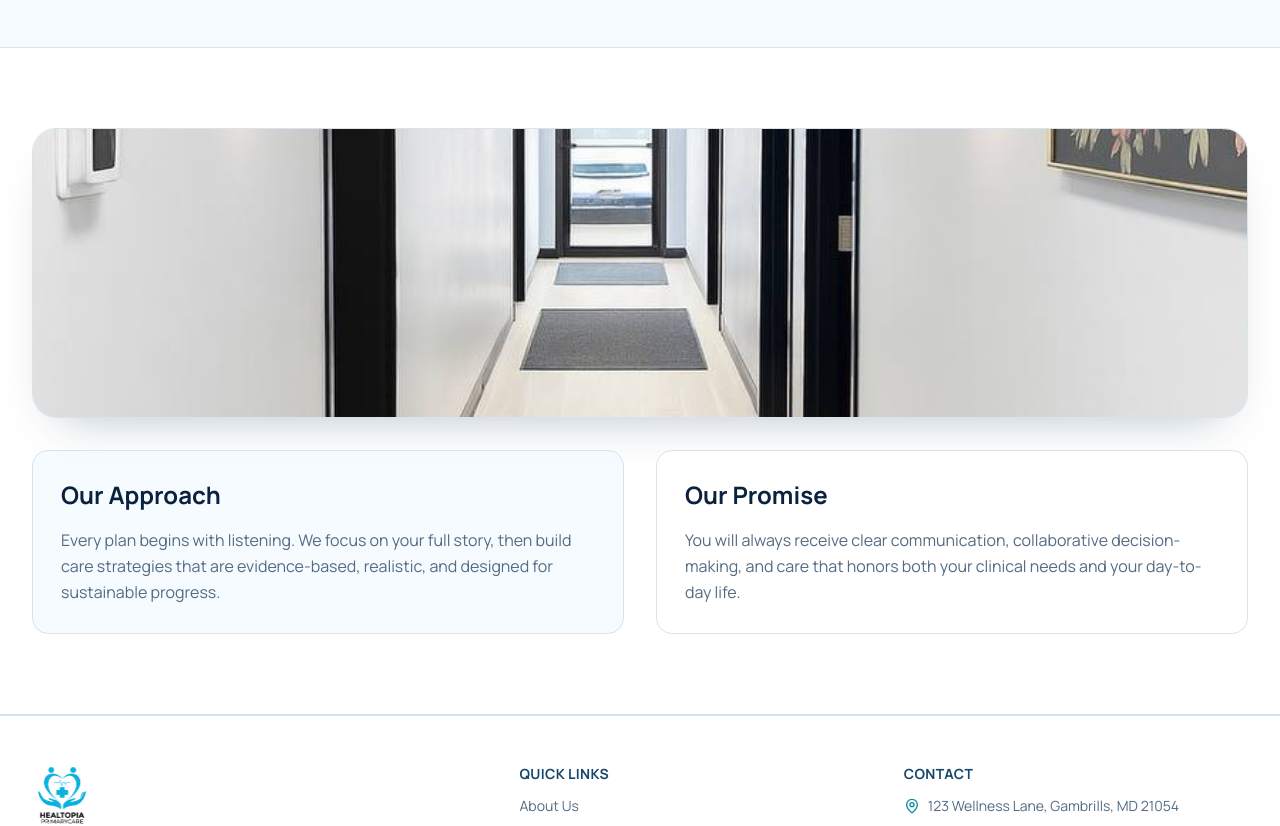
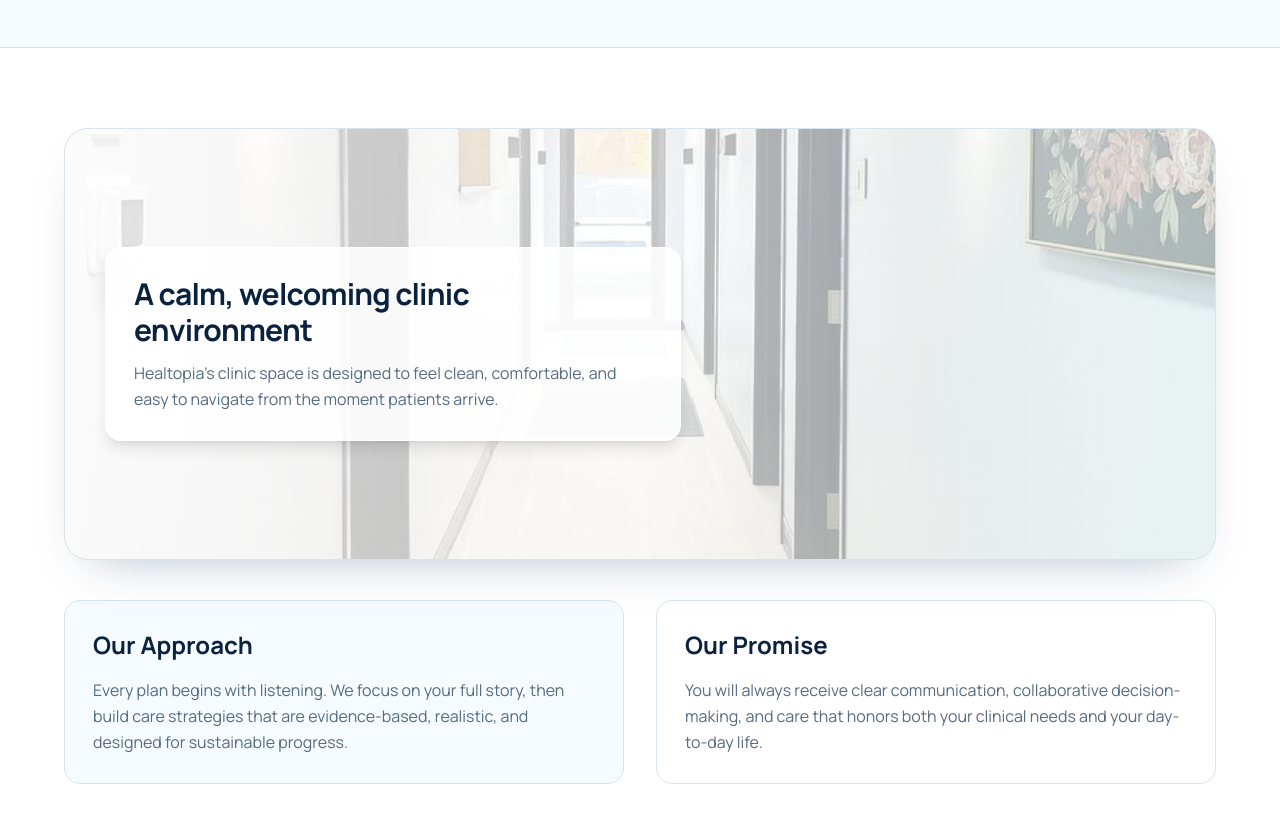
Before and after one commit to Damtish/healtopia-website, a React (Vite) app: page /about in a window 1280 px wide. Shown: the part 1020-1846 px from the top of the page. Built offline with nearby package versions, Linux system fonts and the light colour scheme.

Commit message:
Update clinic photos and about section

```diff
--- a/src/pages/About.jsx
+++ b/src/pages/About.jsx
@@ -79,20 +79,28 @@ function About() {
       <section className="border-y border-ht-silver bg-white py-16 lg:py-20">
         <div className="mx-auto w-full max-w-7xl px-4 sm:px-6 lg:px-8">
           <motion.div
-            className="overflow-hidden rounded-3xl border border-ht-silver shadow-[0_22px_48px_-28px_rgba(5,42,74,0.35)]"
+            className="relative mx-auto max-w-6xl overflow-hidden rounded-3xl border border-ht-silver bg-cover bg-center shadow-[0_22px_48px_-28px_rgba(5,42,74,0.35)]"
+            style={{ backgroundImage: "url('/images/clinic/hallway.jpg')" }}
             initial={{ opacity: 0, y: 24 }}
             whileInView={{ opacity: 1, y: 0 }}
             viewport={{ once: true, amount: 0.25 }}
             transition={{ duration: 0.45 }}
           >
-            <img
-              src="/images/clinic/hallway.jpg"
-              alt="Healtopia clinic hallway"
-              className="h-56 w-full object-cover object-center sm:h-64 lg:h-72"
-            />
+            <div className="absolute inset-0 bg-gradient-to-r from-white/85 via-white/72 to-cyan-50/55" />
+            <div className="relative flex min-h-[280px] items-center p-5 sm:p-8 md:min-h-[340px] lg:min-h-[430px] lg:p-10">
+              <div className="max-w-xl rounded-2xl border border-white/80 bg-white/88 p-5 shadow-lg backdrop-blur-[1px] sm:p-6 md:p-7">
+                <h3 className="text-2xl font-bold tracking-tight text-ht-navy md:text-3xl">
+                  A calm, welcoming clinic environment
+                </h3>
+                <p className="mt-3 text-sm leading-relaxed text-ht-gray md:text-base">
+                  Healtopia&rsquo;s clinic space is designed to feel clean, comfortable, and easy to navigate from
+                  the moment patients arrive.
+                </p>
+              </div>
+            </div>
           </motion.div>
 
-          <div className="mt-8 grid gap-8 lg:grid-cols-2">
+          <div className="mx-auto mt-10 grid max-w-6xl gap-8 lg:grid-cols-2">
             <motion.div
               className="rounded-2xl border border-ht-silver bg-ht-soft-blue/40 p-7"
               initial={{ opacity: 0, y: 24 }}
```
